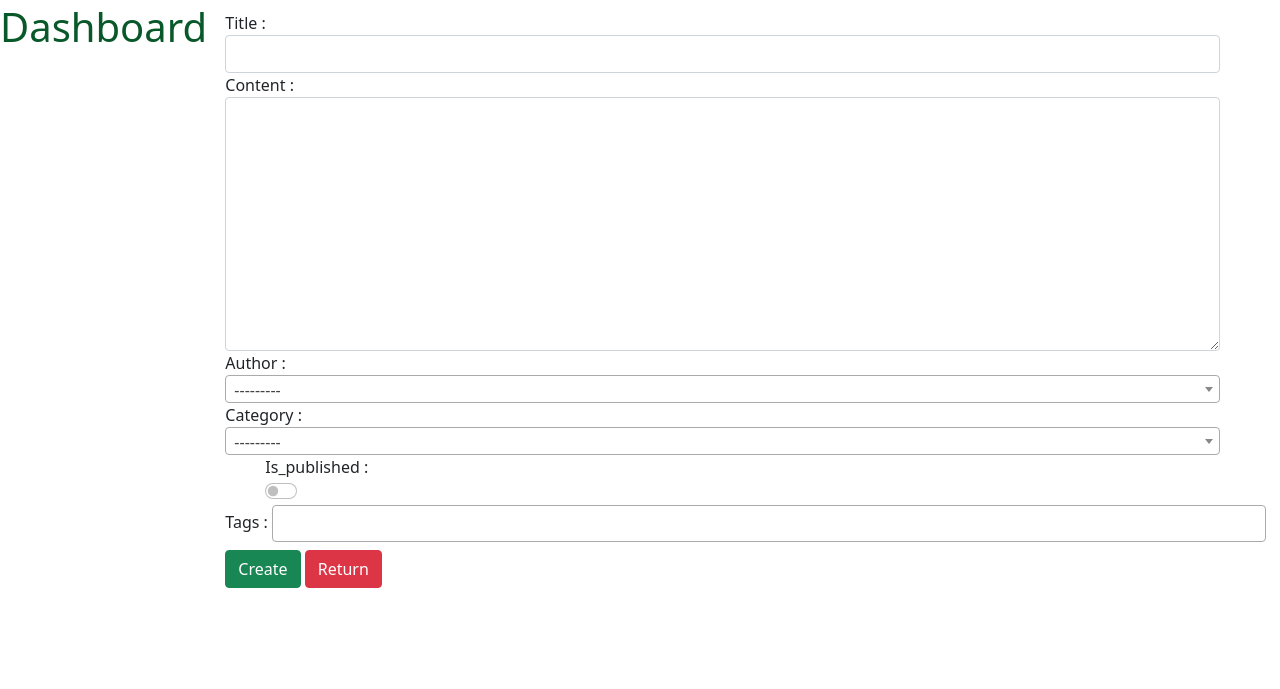
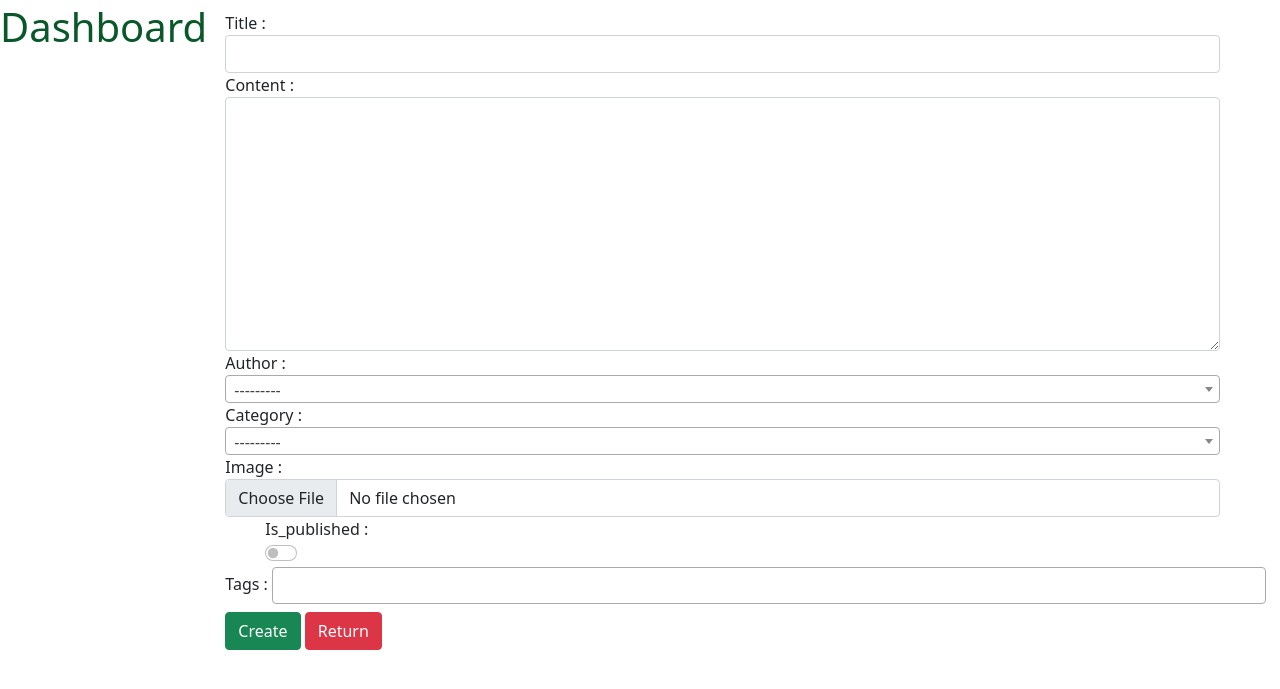
Before and after one commit to aytchinda/blog_python, a Django app: page /dashboard/post/new in a window 1280 px wide. Shown: the part 61-750 px from the top of the page. Run offline with Django 5.2, Linux system fonts and the light colour scheme; data comes from the database, SQL or seed files in the repository; both versions use the stored data as it was after the commit; some libraries are stand-ins or nearby versions.

Commit message:
upload de l'image

```diff
--- a/blog/forms/PostForm.py
+++ b/blog/forms/PostForm.py
@@ -14,12 +14,13 @@ class PostForm(forms.ModelForm):
     # )
     class Meta:
         model = Post
-        fields = ('title', 'content', 'author', 'category', 'is_published', 'tags')
+        fields = ('title', 'content', 'author', 'category', 'is_published', 'tags', 'image')
         widgets = {
             'title': forms.TextInput(attrs={'class': 'form-control', 'style': 'max-width: 95%;'}),
             'content': forms.Textarea(attrs={'class': 'form-control', 'style': 'max-width: 95%;'}),
             'author': forms.Select(attrs={'class': 'form-control', 'style': 'max-width: 95%;'}),
             'category': forms.Select(attrs={'class': 'form-control', 'style': 'max-width: 95%;'}),
+            'image': forms.FileInput(attrs={'class': 'form-control', 'style': 'max-width: 95%;'}),
             'is_published': forms.CheckboxInput(attrs={'class': 'form-check-input', 'rows': 5, 'style': 'max-width: 95%;'}),
             'tags': forms.SelectMultiple(attrs={'class': 'form-control', 'style': 'max-width: 95%;'}),
         }
--- a/blog/models/Post.py
+++ b/blog/models/Post.py
@@ -15,10 +15,9 @@ class Post(models.Model):
     author = models.ForeignKey(User, on_delete=models.CASCADE)
     #OneToMany, ManyToOne
     category = models.ForeignKey('Category', on_delete=models.CASCADE)
-
     is_published = models.BooleanField(default=False)
     tags = models.ManyToManyField('Tag')
-
+    image = models.ImageField(upload_to='posts/%Y/%m/%d', blank=True, null=True)
     created_at = models.DateTimeField(auto_now_add=True)
     updated_at = models.DateTimeField(auto_now=True)
 
--- a/blog/templates/blog/dashboard/post_new.html
+++ b/blog/templates/blog/dashboard/post_new.html
@@ -2,7 +2,7 @@
 {% load static %}
 
 {% block content  %}
-    <form method="post" >
+    <form method="post"  enctype="multipart/form-data">
         {% csrf_token %}
 
         {% if post %}
@@ -56,6 +56,18 @@
             {% endif %}
         </div>
 
+        <div class="form-group">
+            <label for="image">Image : </label>
+            {{form.image}}
+            {% if form.image.errors %}
+                {% for error  in form.image.errors %}
+                    <span class="text-danger">
+                        {{error}}
+                    </span>
+                {% endfor %}
+            {% endif %}
+        </div>
+
         <div class="form-group form-check form-switch">
             <label for="is_published">Is_published : </label>
             <div class="form-check form-switch">
--- a/blog/urls.py
+++ b/blog/urls.py
@@ -1,5 +1,7 @@
 from django.urls import path
 from . import views
+from django.conf import settings
+from django.conf.urls.static import static
 
 urlpatterns = [
     path('', views.index, name='home'),
@@ -10,3 +12,7 @@ urlpatterns = [
     path('dashboard/post/edit/<str:slug>', views.dashboard_post_edit, name='dashboard_post_edit'),
     path('post/<str:slug>', views.single_post, name='single_post'),
 ]
+
+#J'aoute la configuration pour servir les fichier statiques pendant le developpement
+if settings.DEBUG:
+     urlpatterns += static(settings.MEDIA_URL, document_root=settings.MEDIA_ROOT)
--- a/blog/views.py
+++ b/blog/views.py
@@ -74,7 +74,7 @@ def dashboard_post_view(request,slug):
 
 def dashboard_post_new(request):
     if request.method == 'POST':
-        form = PostForm(request.POST)
+        form = PostForm(request.POST,request.FILES)
         if form.is_valid():
             form.save()
             messages.success(request, "Votre article a bien été crée")
@@ -83,15 +83,16 @@ def dashboard_post_new(request):
         form = PostForm()
     return render(request, "blog/dashboard/post_new.html",{ "form": form})
 
-def dashboard_post_edit (request,slug):
+def dashboard_post_edit(request, slug):
+    post = get_object_or_404(Post, slug=slug)
 
-    if request.method == 'PUT':
-        form = PostForm(request.PUT, instance=Post)
+    if request.method == 'POST':
+        form = PostForm(request.POST, request.FILES, instance=post)
         if form.is_valid():
             form.save()
-            messages.success(request, "Votre article a bien été modifie")
+            messages.success(request, "Votre article a bien été modifié")
             return redirect('dashboard_post')
     else:
-        post =  get_object_or_404(Post, slug=slug)
-    form = PostForm(instance=post)
-    return render(request, "blog/dashboard/post_new.html",{ "form": form , "post": post})
+        form = PostForm(instance=post)
+
+    return render(request, "blog/dashboard/post_new.html", {"form": form, "post": post})
--- a/config/settings.py
+++ b/config/settings.py
@@ -37,6 +37,7 @@ INSTALLED_APPS = [
     'django.contrib.sessions',
     'django.contrib.messages',
     'django.contrib.staticfiles',
+    'PIL',
     'blog',
 ]
 
--- a/config/urls.py
+++ b/config/urls.py
@@ -16,8 +16,14 @@ Including another URLconf
 """
 from django.contrib import admin
 from django.urls import path, include
+from django.conf import settings
+from django.conf.urls.static import static
 
 urlpatterns = [
     path('', include('blog.urls')),
     path('admin/', admin.site.urls),
 ]
+
+#J'aoute la configuration pour servir les fichier statiques pendant le developpement
+if settings.DEBUG:
+     urlpatterns += static(settings.MEDIA_URL, document_root=settings.MEDIA_ROOT)
```
Also changed, not shown: blog.db, blog/migrations/0005_post_image.py (added).
